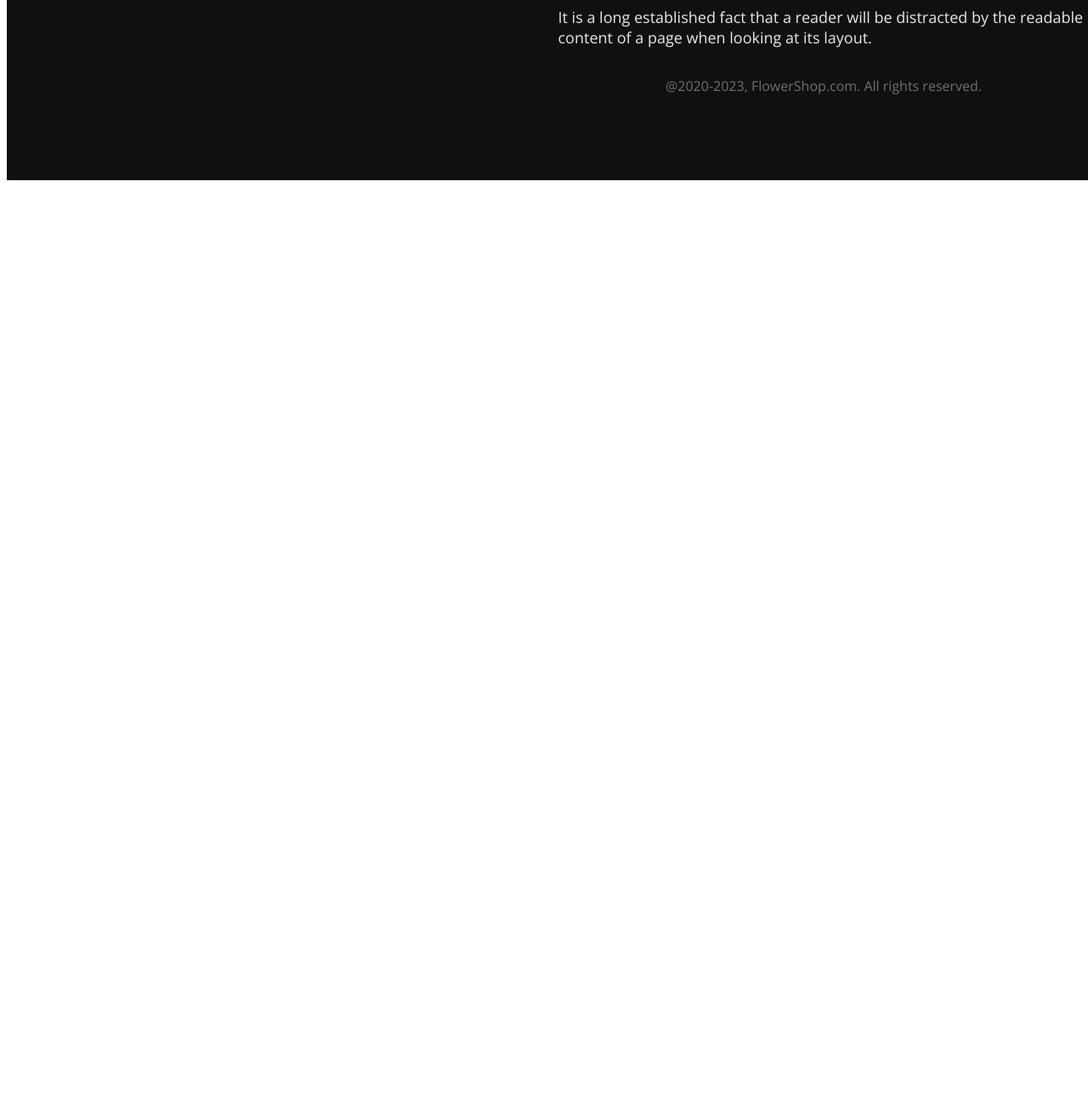
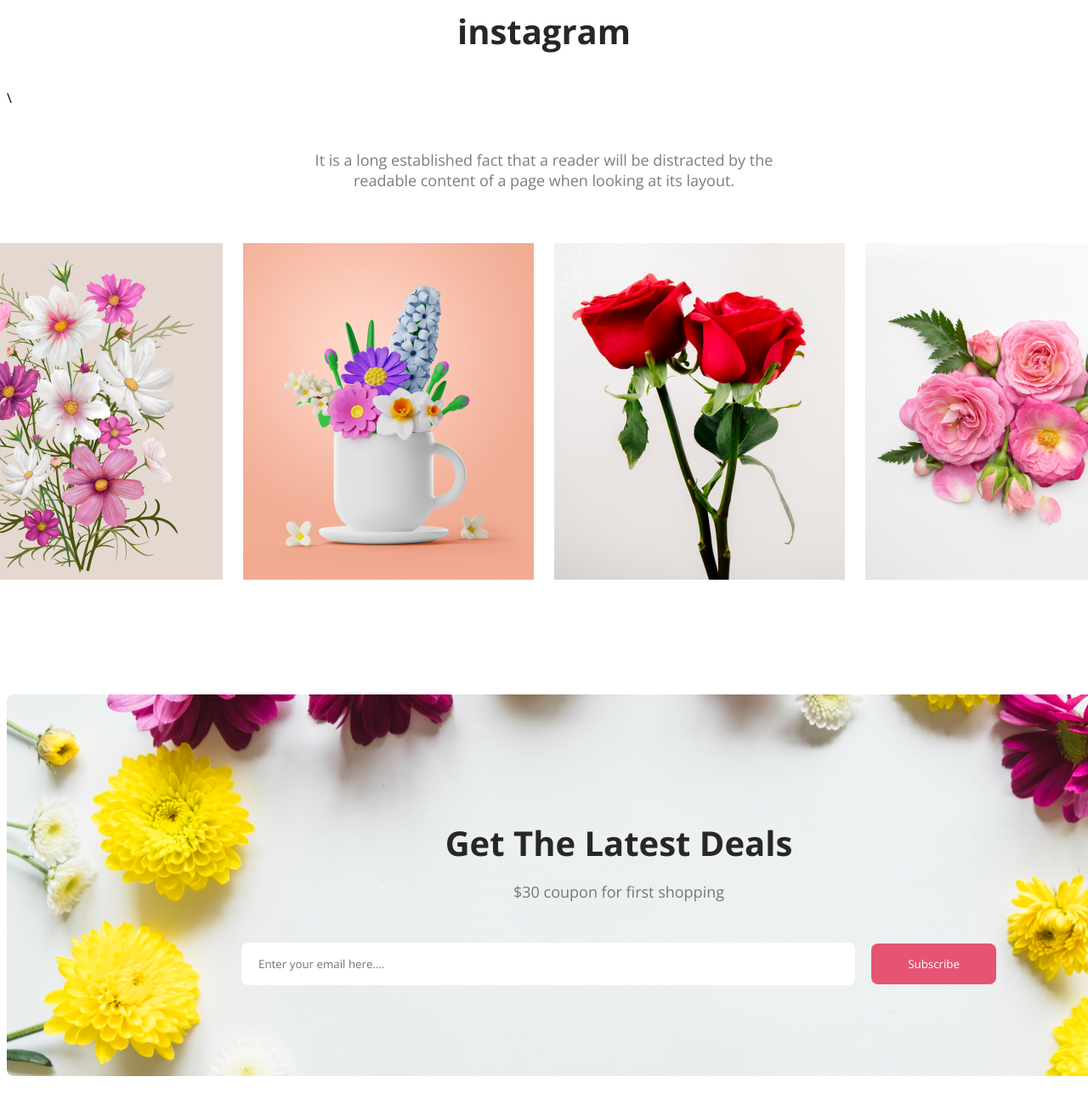
Before and after one commit to hasanbhuiya/flower-shop, a plain HTML site: page index.html in a window 1280 px wide. Shown: the part 2740-4040 px from the top of the page at 85% size. Before the commit the page ends 2960 px from the top, so only its background shows below. Drawn offline with nearby package versions, Linux system fonts and the light colour scheme.

Commit message:
subscribing-option added

```diff
--- a/index.html
+++ b/index.html
@@ -75,6 +75,30 @@
                 <img src="images/pngwing 10.png" alt="">
             </div>
         </section>
+        <!-- instagram section -->
+        <section class="instgram">
+                <h3 class="section-title">instagram</h3>\
+                <p class="section-description">
+                    It is a long established fact that a reader will be distracted by the readable content of a page when looking at its layout.
+                </p>
+
+                <div class="instagram-images">
+                  <div><img src="images/Rectangle 4.png" alt=""></div>
+                  <div><img src="images/Rectangle 5.png" alt=""></div>
+                  <div><img src="images/Rectangle 6.png" alt=""></div>
+                  <div><img src="images/Flower 01.png" alt=""></div>
+
+                </div>
+        </section>
+
+        <section class="subscribe">
+            <h3 class="subscibe-title">Get The Latest Deals</h3>
+            <p class="subscribe-description">$30 coupon for first shopping</p>
+            <div>
+                <input type="email" placeholder="Enter your email here....">
+                <button class="btn-primary">Subscribe</button>
+            </div>
+        </section>
     </main>
 
     <footer>
--- a/style.css
+++ b/style.css
@@ -4,6 +4,10 @@
     padding: 0; */
     font-family: 'Lato', sans-serif;
     font-family: 'Open Sans', sans-serif;
+}
+
+main {
+    margin: 240px auto;
 }
 
 .color-primary {
@@ -127,6 +131,52 @@
     height: 420px;
 }
 
+/* instagram section   */
+.instagram-images {
+    display: flex;
+    gap: 24px;
+    justify-content: center;
+}
+
+/* form section */
+.subscribe {
+    background-image: url(images/Rectangle\ 9.png);
+    background-repeat: no-repeat;
+    width: 1440px;
+    height: 449px;
+    margin: 130px auto;
+    display: flex;
+    flex-direction: column;
+    justify-content: center;
+    align-items: center;
+}
+
+.subscibe-title {
+    color: #272727;
+    text-align: center;
+    font-size: 40px;
+    font-weight: 800;
+    margin-bottom: 0;
+}
+
+.subscribe-description {
+    color: rgba(39, 39, 39, 0.60);
+    text-align: center;
+    font-size: 18px;
+    font-weight: 400;
+    margin-bottom:48px;
+}
+
+input {
+    border: 0;
+    background-color: #FFF;
+    width: 700px;
+    height: 48px;
+    border-radius: 8px;
+    margin-right: 15px;
+    padding-left: 20px;
+}
+
 /* footer section  */
 footer {
     width: 1922px;
```
